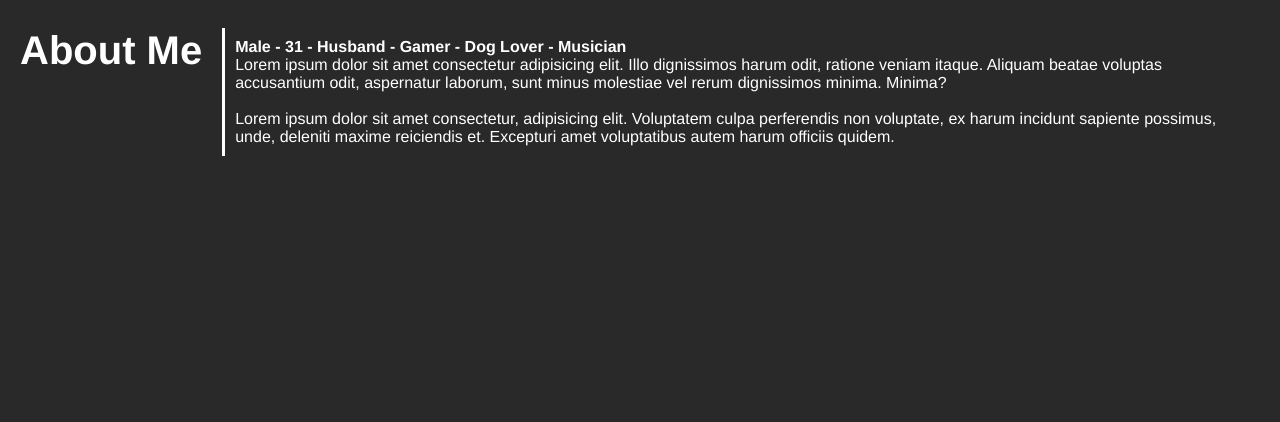
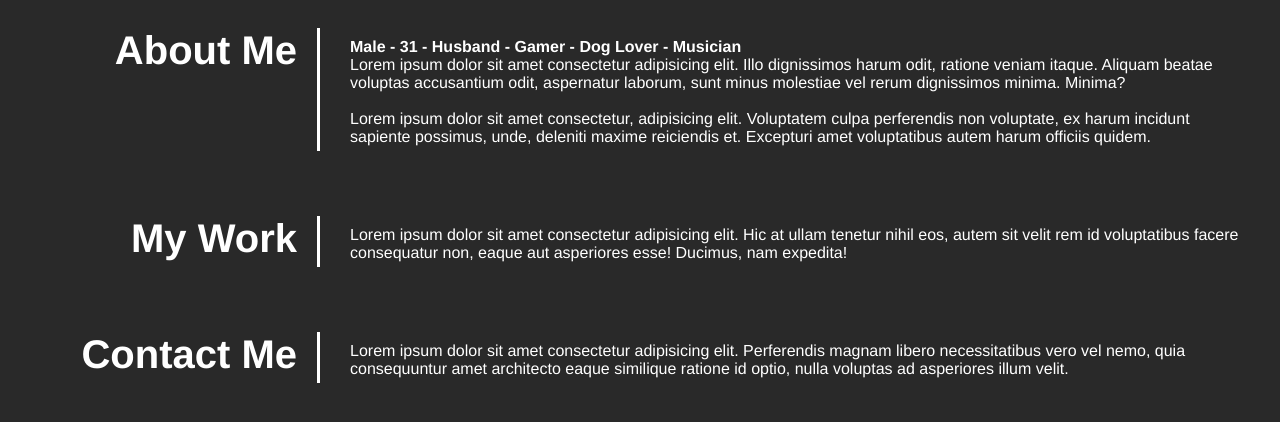
Before and after one commit to jwhitney2209/my-portfolio, a plain HTML site: page index.html in a window 1280 px wide. Shown: the part 277-699 px from the top of the page. Drawn offline with Linux system fonts and the light colour scheme.

Commit message:
added my work and contact me

```diff
--- a/assets/css/style.css
+++ b/assets/css/style.css
@@ -99,7 +99,12 @@ header nav ul li a:hover {
 .section-title {
   font-size: 40px;
   padding: 0 20px;
-  margin: 30px auto 35px 0;
+  margin: 30px 20px 35px 20px;
+  text-align: right;
+}
+
+.secondary-border {
+  border-right: 3px solid;
 }
 
 .content {
@@ -111,12 +116,14 @@ header nav ul li a:hover {
 .row {
   display: flex;
   flex-wrap: wrap;
-  justify-content: space-between;
 }
 
+.row h2 {
+  width: 300px;
+
+}
 .row-info {
   flex: 1 0 0;
-  border-left: 3px solid;
   padding: 10px;
   margin: 30px 30px 30px 0;
   width: 100%;
--- a/index.html
+++ b/index.html
@@ -44,5 +44,25 @@
         </div>
       </div>
     </section>
+    <section id="my-work" class="content">
+      <div class="row">
+        <h2 class="section-title secondary-border">My Work</h2>
+        <div class="row-info">
+          <p>
+            Lorem ipsum dolor sit amet consectetur adipisicing elit. Hic at ullam tenetur nihil eos, autem sit velit rem id voluptatibus facere consequatur non, eaque aut asperiores esse! Ducimus, nam expedita!
+          </p>
+        </div>
+      </div>
+    </section>
+    <section id="contact-me" class="content">
+      <div class="row">
+        <h2 class="section-title secondary-border">Contact Me</h2>
+        <div class="row-info">
+          <p>
+            Lorem ipsum dolor sit amet consectetur adipisicing elit. Perferendis magnam libero necessitatibus vero vel nemo, quia consequuntur amet architecto eaque similique ratione id optio, nulla voluptas ad asperiores illum velit.
+          </p>
+        </div>
+      </div>
+    </section>
   </body>
 </html>
```
